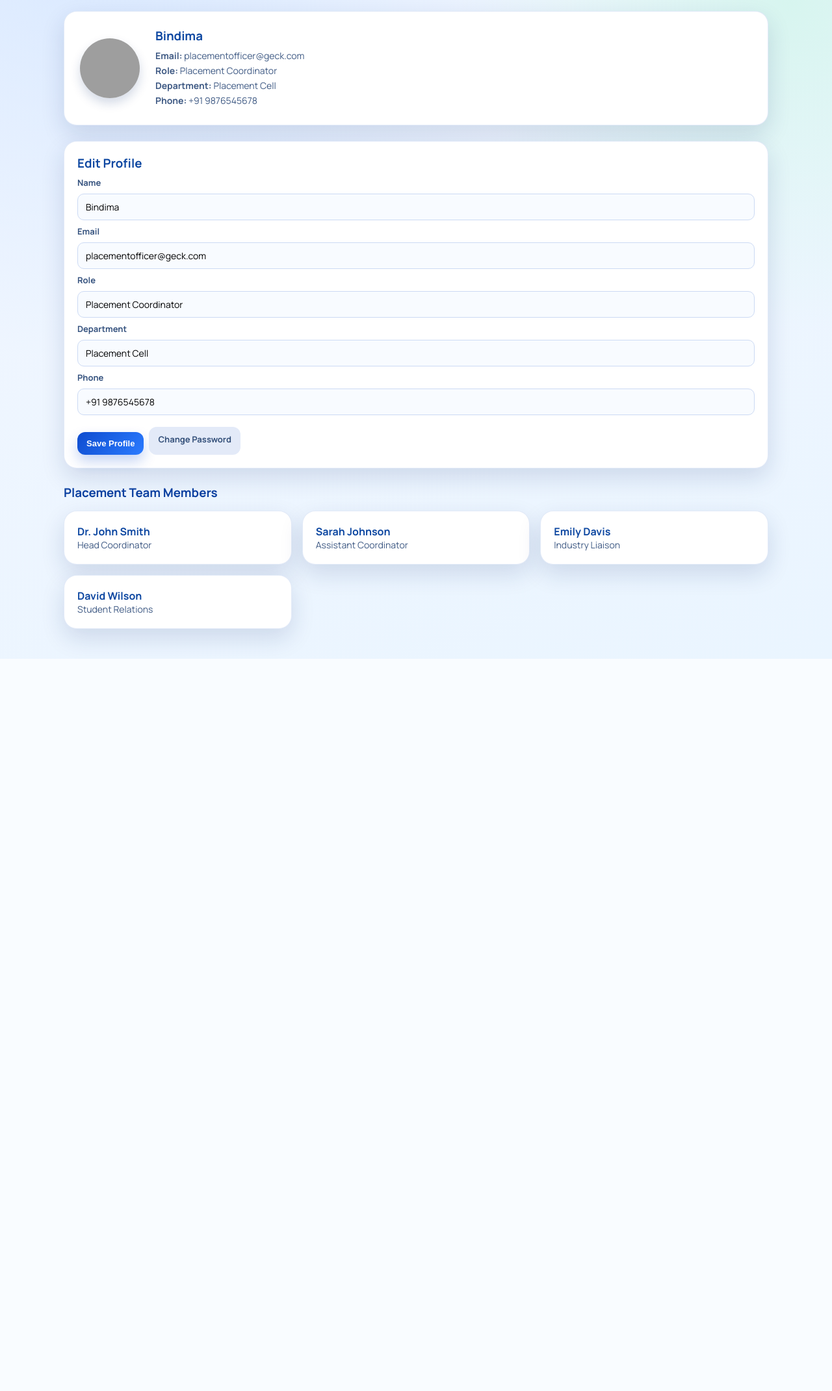
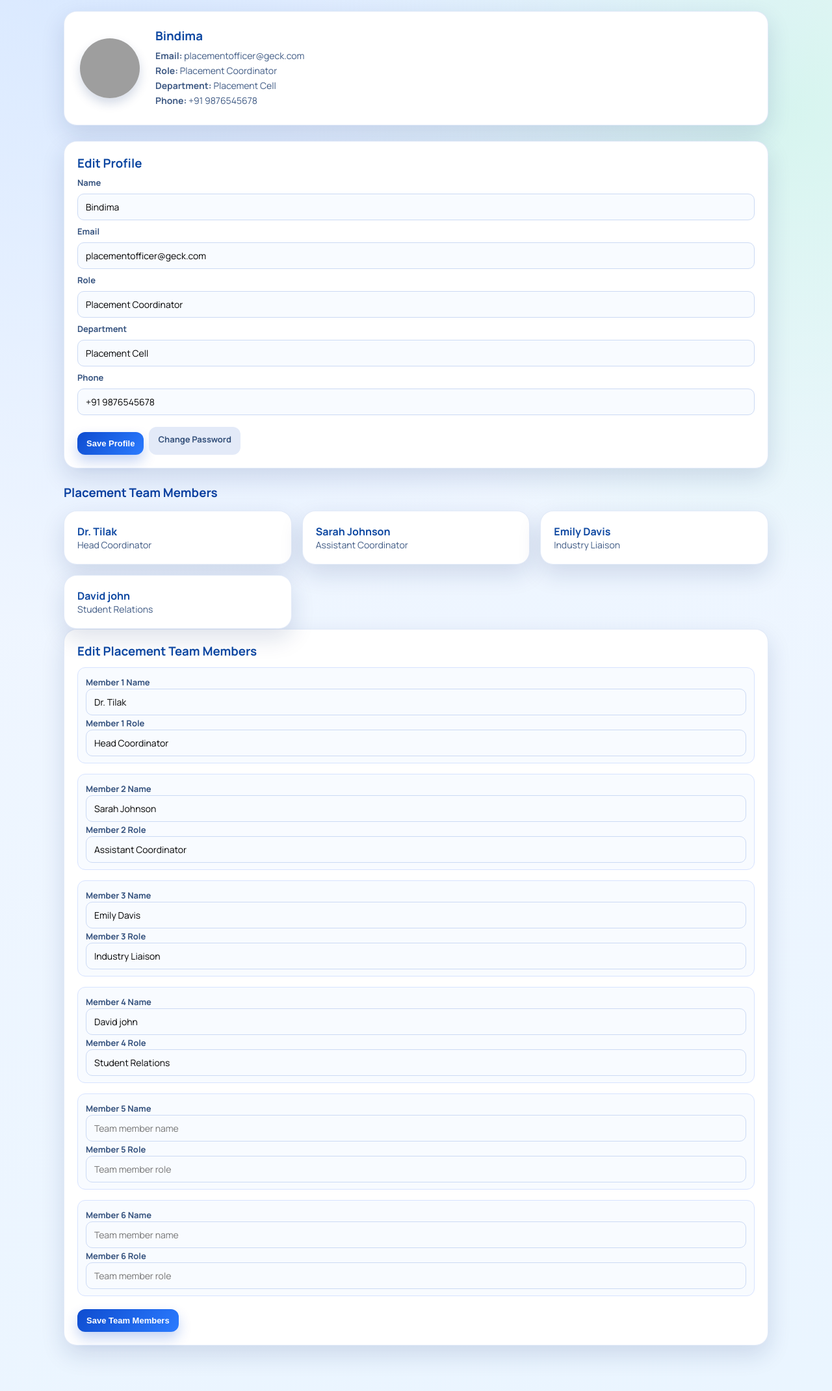
Before and after one commit to HimaPH05/Placement-Hub, a PHP site: page /admin/profile.php in a window 1280 px wide. Shown: the part 180-2321 px from the top of the page at 65% size. Before the commit the page ends 1194 px from the top, so only its background shows below. Run offline with PHP 8.4, Linux system fonts and the light colour scheme; the visitor is signed in with stand-in values (Sample User, id 1); grey boxes are pictures that could not be loaded.

Commit message:
edit placement team

```diff
--- a/admin-credentials.php
+++ b/admin-credentials.php
@@ -15,6 +15,12 @@ function get_default_admin_credentials(): array {
             "role_title" => "Placement Coordinator",
             "department" => "Placement Cell",
             "phone" => "+91 9876543210"
+        ],
+        "team_members" => [
+            ["name" => "Dr. John Smith", "role" => "Head Coordinator"],
+            ["name" => "Sarah Johnson", "role" => "Assistant Coordinator"],
+            ["name" => "Emily Davis", "role" => "Industry Liaison"],
+            ["name" => "David Wilson", "role" => "Student Relations"]
         ]
     ];
 }
@@ -51,6 +57,28 @@ function get_admin_credentials(): array {
         $decoded["profile"] = array_merge($defaults["profile"], $decoded["profile"]);
     }
 
+    $defaultTeam = get_default_admin_credentials()["team_members"];
+    if (!isset($decoded["team_members"]) || !is_array($decoded["team_members"])) {
+        $decoded["team_members"] = $defaultTeam;
+    } else {
+        $normalizedTeam = [];
+        foreach ($decoded["team_members"] as $member) {
+            if (!is_array($member)) {
+                continue;
+            }
+            $memberName = trim((string)($member["name"] ?? ""));
+            $memberRole = trim((string)($member["role"] ?? ""));
+            if ($memberName === "" && $memberRole === "") {
+                continue;
+            }
+            $normalizedTeam[] = [
+                "name" => $memberName,
+                "role" => $memberRole
+            ];
+        }
+        $decoded["team_members"] = count($normalizedTeam) > 0 ? $normalizedTeam : $defaultTeam;
+    }
+
     return $decoded;
 }
 
@@ -74,3 +102,47 @@ function save_admin_profile(array $profile): bool {
     $creds["email"] = $creds["profile"]["email"];
     return save_admin_credentials($creds);
 }
+
+function get_admin_team_members(): array {
+    $creds = get_admin_credentials();
+    $defaultTeam = get_default_admin_credentials()["team_members"];
+    $members = is_array($creds["team_members"] ?? null) ? $creds["team_members"] : [];
+
+    $normalized = [];
+    foreach ($members as $member) {
+        if (!is_array($member)) {
+            continue;
+        }
+        $name = trim((string)($member["name"] ?? ""));
+        $role = trim((string)($member["role"] ?? ""));
+        if ($name === "" && $role === "") {
+            continue;
+        }
+        $normalized[] = ["name" => $name, "role" => $role];
+    }
+
+    return count($normalized) > 0 ? $normalized : $defaultTeam;
+}
+
+function save_admin_team_members(array $members): bool {
+    $creds = get_admin_credentials();
+    $normalized = [];
+    foreach ($members as $member) {
+        if (!is_array($member)) {
+            continue;
+        }
+        $name = trim((string)($member["name"] ?? ""));
+        $role = trim((string)($member["role"] ?? ""));
+        if ($name === "" && $role === "") {
+            continue;
+        }
+        $normalized[] = ["name" => $name, "role" => $role];
+    }
+
+    if (count($normalized) === 0) {
+        return false;
+    }
+
+    $creds["team_members"] = $normalized;
+    return save_admin_credentials($creds);
+}
--- a/admin/astyle.css
+++ b/admin/astyle.css
@@ -118,6 +118,7 @@ body{
 .profile-msg{margin-top:8px;font-size:13px}
 .profile-msg.success{color:#2e7d32}
 .profile-msg.error{color:#c62828}
+.team-member-group{border:1px solid #d7e3ff;border-radius:12px;padding:10px 12px;margin:4px 0;background:#f8fbff}
 
 .section-title{margin-bottom:15px;color:#0a3f9f}
 .feedback-head{display:flex;justify-content:space-between;align-items:flex-start;gap:10px;margin-bottom:10px}
--- a/admin/profile.php
+++ b/admin/profile.php
@@ -2,8 +2,10 @@
 require_once __DIR__ . "/auth-check.php";
 require_once __DIR__ . "/../admin-credentials.php";
 
-$message = "";
-$messageClass = "";
+$profileMessage = "";
+$profileMessageClass = "";
+$teamMessage = "";
+$teamMessageClass = "";
 
 if ($_SERVER["REQUEST_METHOD"] === "POST" && isset($_POST["update_profile"])) {
   $name = trim($_POST["name"] ?? "");
@@ -13,11 +15,11 @@ if ($_SERVER["REQUEST_METHOD"] === "POST" && isset($_POST["update_profile"])) {
   $phone = trim($_POST["phone"] ?? "");
 
   if ($name === "" || $email === "") {
-    $message = "Name and email are required.";
-    $messageClass = "error";
+    $profileMessage = "Name and email are required.";
+    $profileMessageClass = "error";
   } elseif (!filter_var($email, FILTER_VALIDATE_EMAIL)) {
-    $message = "Enter a valid email address.";
-    $messageClass = "error";
+    $profileMessage = "Enter a valid email address.";
+    $profileMessageClass = "error";
   } else {
     $saved = save_admin_profile([
       "name" => $name,
@@ -28,16 +30,51 @@ if ($_SERVER["REQUEST_METHOD"] === "POST" && isset($_POST["update_profile"])) {
     ]);
 
     if ($saved) {
-      $message = "Profile updated successfully.";
-      $messageClass = "success";
+      $profileMessage = "Profile updated successfully.";
+      $profileMessageClass = "success";
     } else {
-      $message = "Unable to update profile.";
-      $messageClass = "error";
+      $profileMessage = "Unable to update profile.";
+      $profileMessageClass = "error";
+    }
+  }
+}
+
+if ($_SERVER["REQUEST_METHOD"] === "POST" && isset($_POST["update_team"])) {
+  $names = $_POST["team_name"] ?? [];
+  $roles = $_POST["team_role"] ?? [];
+  $members = [];
+
+  if (is_array($names) && is_array($roles)) {
+    $count = max(count($names), count($roles));
+    for ($i = 0; $i < $count; $i++) {
+      $memberName = trim((string)($names[$i] ?? ""));
+      $memberRole = trim((string)($roles[$i] ?? ""));
+      if ($memberName === "" && $memberRole === "") {
+        continue;
+      }
+      $members[] = [
+        "name" => $memberName,
+        "role" => $memberRole
+      ];
+    }
+  }
+
+  if (count($members) === 0) {
+    $teamMessage = "Add at least one team member.";
+    $teamMessageClass = "error";
+  } else {
+    if (save_admin_team_members($members)) {
+      $teamMessage = "Placement team updated successfully.";
+      $teamMessageClass = "success";
+    } else {
+      $teamMessage = "Unable to update placement team.";
+      $teamMessageClass = "error";
     }
   }
 }
 
 $profile = get_admin_profile();
+$teamMembers = get_admin_team_members();
 ?>
 <!DOCTYPE html>
 <html>
@@ -102,8 +139,8 @@ $profile = get_admin_profile();
         <button type="submit" class="primary">Save Profile</button>
         <a href="../admin-password.php?mode=change" class="cancel">Change Password</a>
       </div>
-      <?php if ($message !== ""): ?>
-        <p class="profile-msg <?php echo $messageClass; ?>"><?php echo htmlspecialchars($message); ?></p>
+      <?php if ($profileMessage !== ""): ?>
+        <p class="profile-msg <?php echo $profileMessageClass; ?>"><?php echo htmlspecialchars($profileMessage); ?></p>
       <?php endif; ?>
     </form>
   </div>
@@ -111,25 +148,42 @@ $profile = get_admin_profile();
   <h3 class="section-title">Placement Team Members</h3>
 
   <div class="team-grid">
-    <div class="team-card">
-      <h4>Dr. John Smith</h4>
-      <p>Head Coordinator</p>
-    </div>
+    <?php foreach ($teamMembers as $member): ?>
+      <div class="team-card">
+        <h4><?php echo htmlspecialchars($member["name"] ?? ""); ?></h4>
+        <p><?php echo htmlspecialchars($member["role"] ?? ""); ?></p>
+      </div>
+    <?php endforeach; ?>
+  </div>
 
-    <div class="team-card">
-      <h4>Sarah Johnson</h4>
-      <p>Assistant Coordinator</p>
-    </div>
+  <div class="info-card profile-edit-card">
+    <h3>Edit Placement Team Members</h3>
+    <form method="POST" class="profile-form">
+      <input type="hidden" name="update_team" value="1">
 
-    <div class="team-card">
-      <h4>Emily Davis</h4>
-      <p>Industry Liaison</p>
-    </div>
+      <?php for ($i = 0; $i < 6; $i++): ?>
+        <div class="team-member-group">
+          <label for="team_name_<?php echo $i; ?>">Member <?php echo $i + 1; ?> Name</label>
+          <input
+            id="team_name_<?php echo $i; ?>"
+            name="team_name[]"
+            value="<?php echo htmlspecialchars($teamMembers[$i]["name"] ?? ""); ?>"
+            placeholder="Team member name">
 
-    <div class="team-card">
-      <h4>David Wilson</h4>
-      <p>Student Relations</p>
-    </div>
+          <label for="team_role_<?php echo $i; ?>">Member <?php echo $i + 1; ?> Role</label>
+          <input
+            id="team_role_<?php echo $i; ?>"
+            name="team_role[]"
+            value="<?php echo htmlspecialchars($teamMembers[$i]["role"] ?? ""); ?>"
+            placeholder="Team member role">
+        </div>
+      <?php endfor; ?>
+
+      <button type="submit" class="primary">Save Team Members</button>
+      <?php if ($teamMessage !== ""): ?>
+        <p class="profile-msg <?php echo $teamMessageClass; ?>"><?php echo htmlspecialchars($teamMessage); ?></p>
+      <?php endif; ?>
+    </form>
   </div>
 
 </div>
--- a/admin_credentials.json
+++ b/admin_credentials.json
@@ -8,5 +8,23 @@
         "role_title": "Placement Coordinator",
         "department": "Placement Cell",
         "phone": "+91 9876545678"
-    }
+    },
+    "team_members": [
+        {
+            "name": "Dr. Tilak",
+            "role": "Head Coordinator"
+        },
+        {
+            "name": "Sarah Johnson",
+            "role": "Assistant Coordinator"
+        },
+        {
+            "name": "Emily Davis",
+            "role": "Industry Liaison"
+        },
+        {
+            "name": "David john",
+            "role": "Student Relations"
+        }
+    ]
 }
```
